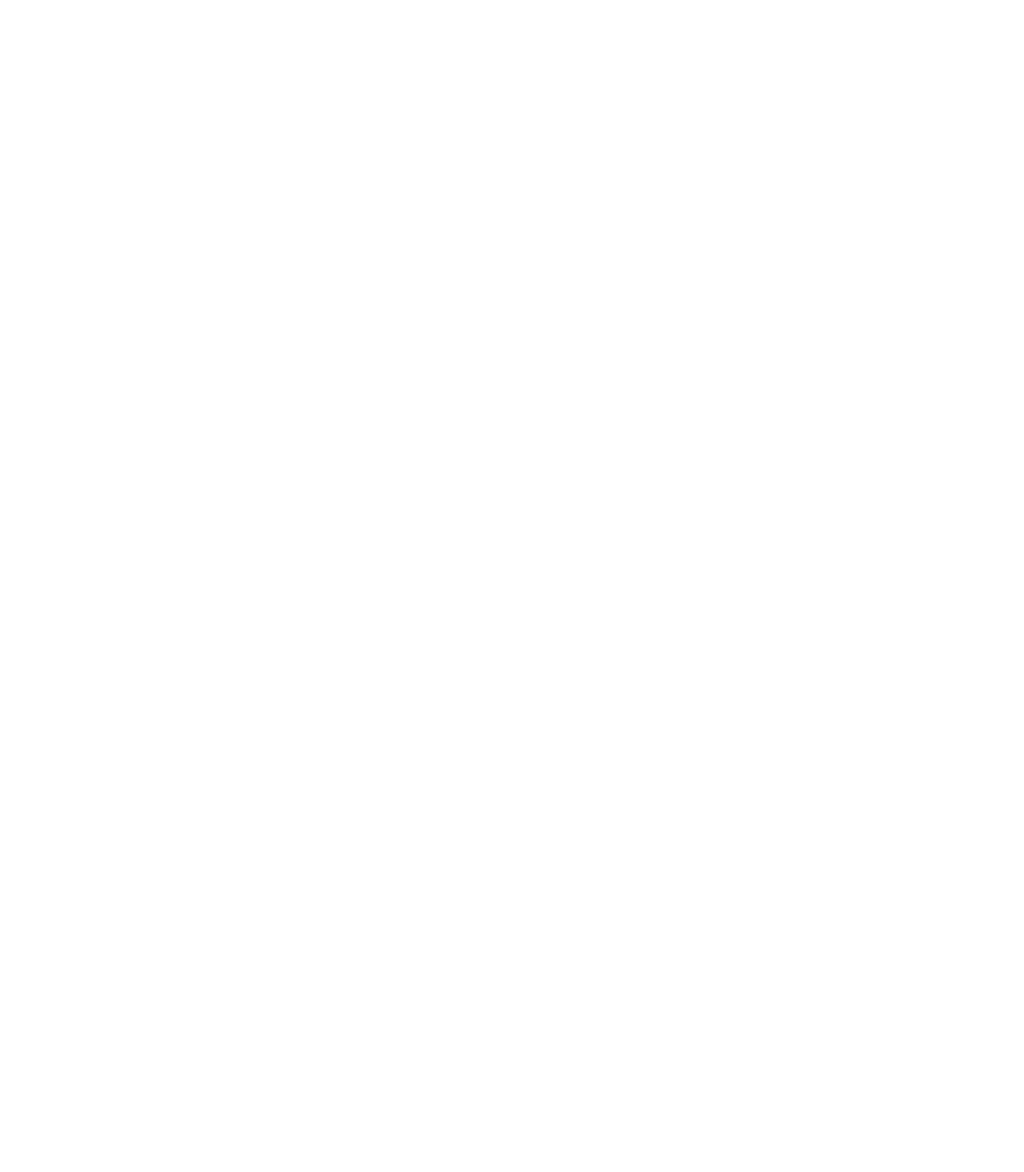
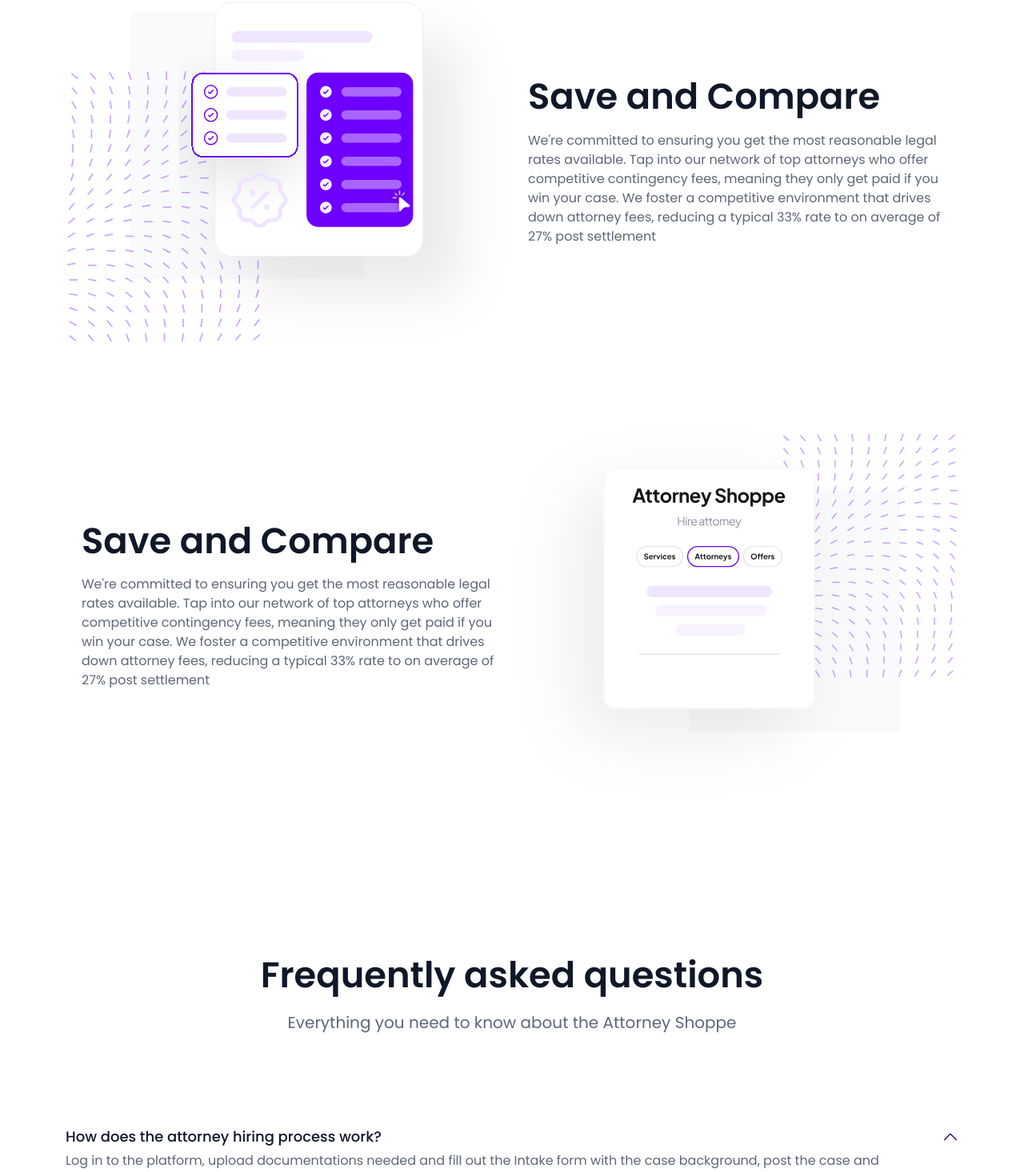
Before and after one commit to shahbaz760/nocred3, a React (Vite) app: page / in a window 1280 px wide. Shown: the part 1667-3133 px from the top of the page at 80% size. Before the commit the page ends 1406 px from the top, so only its background shows below. Built offline with nearby package versions, Linux system fonts and the light colour scheme.

Commit message:
worked on home page

```diff
--- a/src/components/sectionHeading.tsx
+++ b/src/components/sectionHeading.tsx
@@ -3,6 +3,7 @@
 interface IProps {
   heading: string | ReactNode;
   subHeading?: string | ReactNode;
+  noCenter?: boolean;
 }
 
 const SectionHeading: FC<IProps> = ({ heading, subHeading, noCenter }) => {
--- /dev/null
+++ b/src/pages/home/explore/explore.module.scss
@@ -0,0 +1,51 @@
+@import 'src/styles/var';
+
+.explore {
+  padding: var(--spacing-9xl) 0;
+
+  .wrapper {
+  }
+  .single_row {
+    padding-top: var(--spacing-9xl);
+    --arrowWidth: 50%;
+    --gap: 1.5rem;
+    display: flex;
+    flex-wrap: wrap;
+    // gap: calc(1.2 * var(--gap)) 0;
+    align-items: center;
+    justify-content: space-between;
+    &:nth-of-type(even) {
+      flex-direction: row-reverse;
+    }
+  }
+  .imagePart {
+    --width: 50%;
+    flex-basis: var(--width);
+    max-width: var(--width);
+    @include max($md) {
+      --width: 100%;
+      text-align: center;
+      img {
+        max-width: 400px;
+      }
+    }
+  }
+  .contentPart {
+    --width: 50%;
+    flex-basis: var(--width);
+    max-width: 560px;
+    p {
+      margin-top: var(--spacing-xl);
+      color: $black2;
+    }
+    @include min($lg) {
+      padding: 0 20px;
+    }
+    @include max($md) {
+      --width: 100%;
+      h2 {
+        font-size: 1.5rem;
+      }
+    }
+  }
+}
--- /dev/null
+++ b/src/pages/home/explore/explore.tsx
@@ -0,0 +1,42 @@
+import { Container } from 'react-bootstrap';
+import SectionHeading from '../../../components/sectionHeading';
+import styles from './explore.module.scss';
+import { ArrowWaveDotted } from '../../../assets/svg/svg';
+
+const ExplorePlatform = () => {
+  const BoxesList = [
+    {
+      image: '/images/home/explore2.svg',
+      heading: 'Save and Compare',
+      description:
+        "We're committed to ensuring you get the most reasonable legal rates available. Tap into our network of top attorneys who offer competitive contingency fees, meaning they only get paid if you win your case. We foster a competitive environment that drives down attorney fees, reducing a typical 33% rate to on average of 27% post settlement",
+    },
+    {
+      image: '/images/home/explore1.svg',
+      heading: 'Save and Compare',
+      description:
+        "We're committed to ensuring you get the most reasonable legal rates available. Tap into our network of top attorneys who offer competitive contingency fees, meaning they only get paid if you win your case. We foster a competitive environment that drives down attorney fees, reducing a typical 33% rate to on average of 27% post settlement",
+    },
+  ];
+  return (
+    <div className={styles.explore}>
+      <Container>
+        <SectionHeading heading='Explore our platform' />
+        <div className={styles.wrapper}>
+          {BoxesList.map((item) => (
+            <div className={styles.single_row}>
+              <div className={styles.imagePart}>
+                <img src={item.image} alt='' />
+              </div>
+              <div className={styles.contentPart}>
+                <SectionHeading noCenter heading={item.heading} />
+                <p>{item.description}</p>
+              </div>
+            </div>
+          ))}
+        </div>
+      </Container>
+    </div>
+  );
+};
+export default ExplorePlatform;
--- /dev/null
+++ b/src/pages/home/faq/faq.module.scss
@@ -0,0 +1,40 @@
+@import 'src/styles/var';
+
+.faq {
+  padding: var(--spacing-9xl) 0;
+  .wrapper {
+    padding-top: var(--spacing-9xl);
+    :global {
+      .accordion {
+        display: flex;
+        flex-direction: column;
+        gap: var(--spacing-4xl);
+      }
+      .accordion-item {
+        border: none;
+        padding-top: var(--spacing-3xl);
+        border-top: 1px solid $borderColor;
+        &:first-of-type {
+          border: none;
+        }
+      }
+      .accordion-header {
+        margin-bottom: 8px;
+        h5 {
+          padding-right: 4rem;
+          color: $heading_color;
+        }
+        button {
+          background-color: transparent;
+          box-shadow: none;
+          padding: 0;
+        }
+      }
+      .accordion-body {
+        padding: 0;
+        padding-right: 4rem;
+        color: $black2;
+      }
+    }
+  }
+}
--- /dev/null
+++ b/src/pages/home/faq/faq.tsx
@@ -0,0 +1,62 @@
+import { Accordion, Container } from 'react-bootstrap';
+import SectionHeading from '../../../components/sectionHeading';
+import styles from './faq.module.scss';
+
+const Faq = () => {
+  const FaqList = [
+    {
+      heading: 'How does the attorney hiring process work?',
+      description:
+        'Log in to the platform, upload documentations needed and fill out the Intake form with the case background, post the case and wait for the attorneys to send you proposals.',
+    },
+    {
+      heading: 'What types of legal cases do the attorneys on the platform?',
+      description:
+        'Log in to the platform, upload documentations needed and fill out the Intake form with the case background, post the case and wait for the attorneys to send you proposals.',
+    },
+    {
+      heading: 'How can clients find the right attorney for specific needs?',
+      description:
+        'Log in to the platform, upload documentations needed and fill out the Intake form with the case background, post the case and wait for the attorneys to send you proposals.',
+    },
+    {
+      heading:
+        'What information should clients provide when submitting a case?',
+      description:
+        'Log in to the platform, upload documentations needed and fill out the Intake form with the case background, post the case and wait for the attorneys to send you proposals.',
+    },
+    {
+      heading: 'Are consultations with attorneys free of charge?',
+      description:
+        'Log in to the platform, upload documentations needed and fill out the Intake form with the case background, post the case and wait for the attorneys to send you proposals.',
+    },
+    {
+      heading: 'Can clients read reviews or testimonials about the attorneys?',
+      description:
+        'Log in to the platform, upload documentations needed and fill out the Intake form with the case background, post the case and wait for the attorneys to send you proposals.',
+    },
+  ];
+  return (
+    <div className={styles.faq}>
+      <Container>
+        <SectionHeading
+          heading='Frequently asked questions'
+          subHeading='Everything you need to know about the Attorney Shoppe'
+        />
+        <div className={styles.wrapper}>
+          <Accordion defaultActiveKey='0'>
+            {FaqList.map((item) => (
+              <Accordion.Item eventKey='0'>
+                <Accordion.Header>
+                  <h5>{item.heading}</h5>
+                </Accordion.Header>
+                <Accordion.Body>{item.description}</Accordion.Body>
+              </Accordion.Item>
+            ))}
+          </Accordion>
+        </div>
+      </Container>
+    </div>
+  );
+};
+export default Faq;
--- a/src/pages/home/index.tsx
+++ b/src/pages/home/index.tsx
@@ -1,8 +1,10 @@
 import { Container } from 'react-bootstrap';
 import styles from './home.module.scss';
 import Header from '../../common/header';
-import Banner from './banner';
-import HowItWorks from './howWorks';
+import Banner from './banner/banner';
+import HowItWorks from './howWorks/howWorks';
+import ExplorePlatform from './explore/explore';
+import Faq from './faq/faq';
 
 const Home = () => {
   return (
@@ -20,8 +22,10 @@
             <Banner />
           </div>
         </div>
-        <HowItWorks />
       </Container>
+      <HowItWorks />
+      <ExplorePlatform />
+      <Faq />
     </div>
   );
 };
--- a/src/styles/_var.scss
+++ b/src/styles/_var.scss
@@ -6,6 +6,7 @@
 $heading_color: #101828;
 $textWhite: #ffffff;
 
+$borderColor: #eaecf0;
 // ============ breakPoints ==========
 
 $xxl: 1399;
@@ -66,11 +67,15 @@
   --f30: 30px;
 
   // ===== space variables =========
+  --spacing-xl: 16px;
   --spacing-2xl: 20px;
+  --spacing-3xl: 24px;
+  --spacing-4xl: 32px;
   --spacing-7xl: 64px;
   --spacing-9xl: 96px;
 
   @include max($xl) {
+    --f22: 18px;
     --f24: 20px;
   }
   @include max($md) {
@@ -79,7 +84,7 @@
     --f24: 18px;
 
     --spacing-2xl: 14px;
-    --spacing-7xl: 38px;
-    --spacing-9xl: 54px;
+    --spacing-7xl: 36px;
+    --spacing-9xl: 50px;
   }
 }
```
Also changed, not shown: src/pages/home/banner/banner.tsx (renamed from src/pages/home/banner/index.tsx), src/pages/home/howWorks/howWorks.tsx (renamed from src/pages/home/howWorks/index.tsx).
